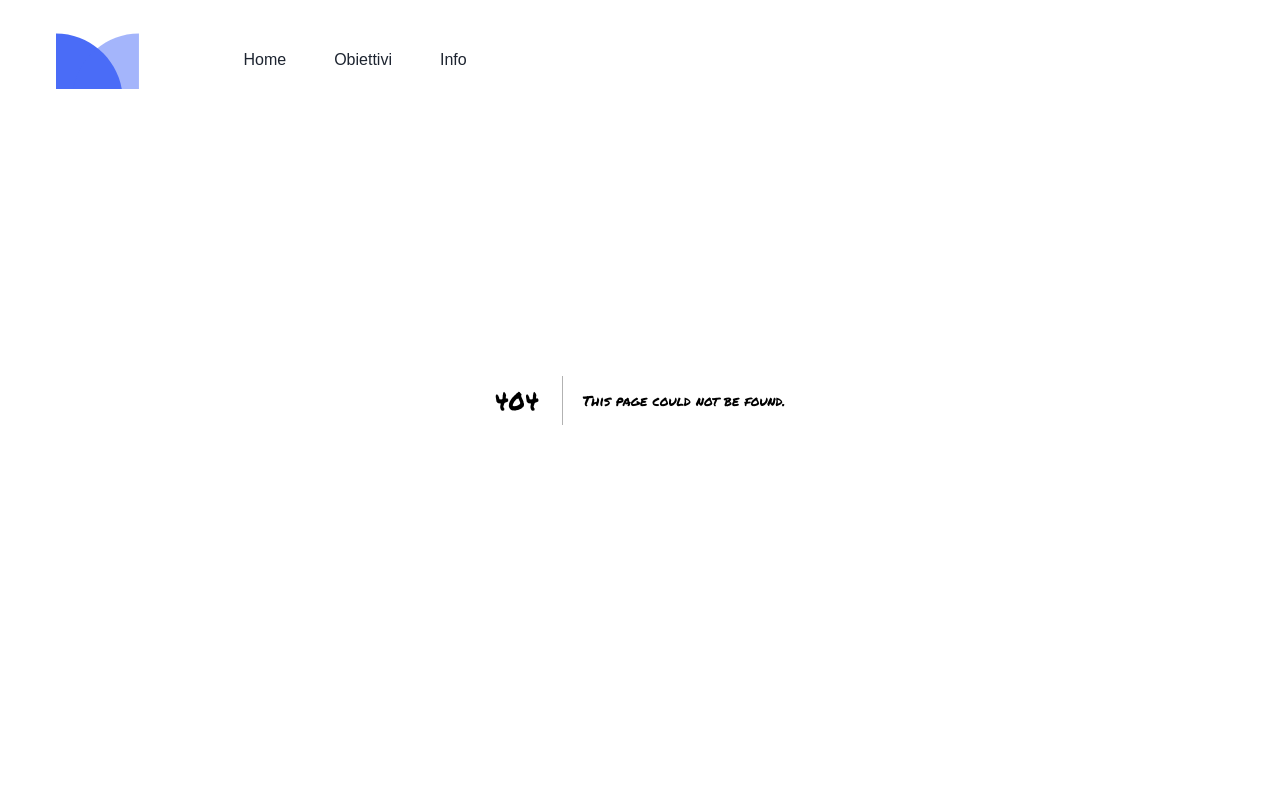
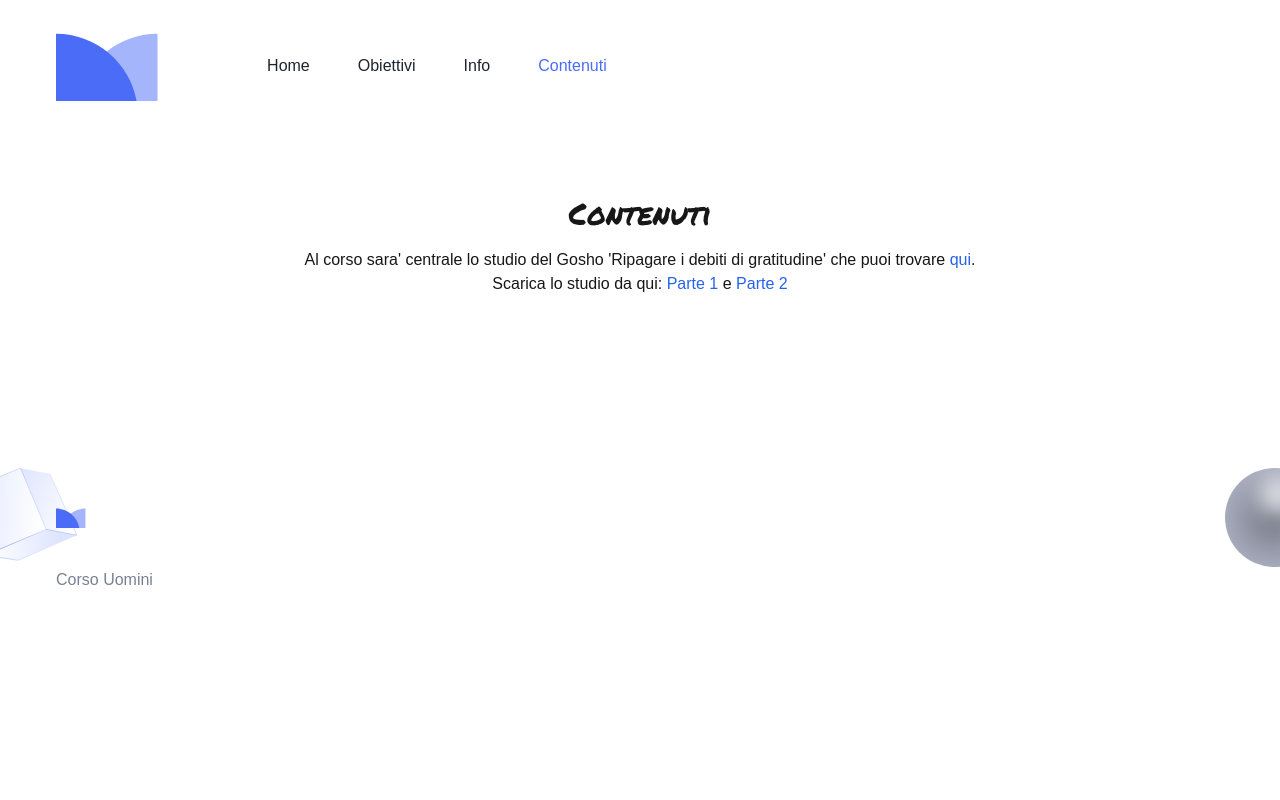
Before and after one commit to upalatucci/corso-uomini, a Next.js app: page /contenuti in a window 1280 px wide. Before the commit this address had no page. Shown: the top 800 px of the page. Built offline with nearby package versions, Linux system fonts and the light colour scheme.

Commit message:
menu on the bottom

```diff
--- /dev/null
+++ b/app/contenuti/page.tsx
@@ -0,0 +1,43 @@
+import React, { FC } from "react";
+
+const Contenuti: FC = () => {
+  return (
+    <div className="px-10 relative z-10 overflow-hidden bg-white pb-8 pt-[120px] md:pb-[80px] md:pt-[100px] xl:pb-[100px] xl:pt-[180px] 2xl:pb-[120px] 2xl:pt-[210px]">
+      <div className="my-4">
+        <div className="flex justify-center flex-col text-center">
+          <h2 className="text-3xl mb-4">Contenuti</h2>
+          <p>
+            Al corso sara&apos; centrale lo studio del Gosho &apos;Ripagare i
+            debiti di gratitudine&apos; che puoi trovare{" "}
+            <a
+              href="https://biblioteca.sgi-italia.org/rsnd/ripagare-i-debiti-di-gratitudine"
+              className="text-blue-600 hover:underline"
+              target="_blank"
+            >
+              qui
+            </a>
+            . <br />
+            Scarica lo studio da qui:{" "}
+            <a
+              href="/ripagare_i_debiti_di_gratitudine-1.pdf"
+              className="text-blue-600 hover:underline"
+              download
+            >
+              Parte 1
+            </a>{" "}
+            e{" "}
+            <a
+              href="/ripagare_i_debiti_di_gratitudine-2.pdf"
+              className="text-blue-600 hover:underline"
+              download
+            >
+              Parte 2
+            </a>
+          </p>
+        </div>
+      </div>
+    </div>
+  );
+};
+
+export default Contenuti;
--- a/app/obiettivi/page.tsx
+++ b/app/obiettivi/page.tsx
@@ -3,7 +3,7 @@ import React, { FC } from "react";
 
 const Goals: FC = () => {
   return (
-    <div className=" relative z-10 overflow-hidden bg-white pb-8 pt-[120px] md:pb-[80px] md:pt-[100px] xl:pb-[100px] xl:pt-[180px] 2xl:pb-[120px] 2xl:pt-[210px]">
+    <div className="px-10 relative z-10 overflow-hidden bg-white pb-8 pt-[120px] md:pb-[80px] md:pt-[100px] xl:pb-[100px] xl:pt-[180px] 2xl:pb-[120px] 2xl:pt-[210px]">
       <GoalsForm />
     </div>
   );
--- a/components/CountDown/CountDown.tsx
+++ b/components/CountDown/CountDown.tsx
@@ -6,13 +6,12 @@ const HOURS_IN_MS = 60 * MINUTES_IN_MS;
 const DAYS_IN_MS = 24 * HOURS_IN_MS;
 const WEEKS_IN_MS = DAYS_IN_MS * 7;
 
-const courseDate = new Date(2025, 3, 7, 14, 0);
-
 const CountDown: FC = () => {
   // eslint-disable-next-line @typescript-eslint/no-unused-vars
   const [_, setTic] = useState(0);
   const now = new Date();
 
+  const courseDate = new Date(2025, 3, 7, 14, 0);
   const deltaTime = courseDate.getTime() - now.getTime();
 
   const deltaWeeks = Math.trunc(deltaTime / WEEKS_IN_MS);
--- a/components/Header/index.tsx
+++ b/components/Header/index.tsx
@@ -2,134 +2,56 @@
 import Image from "next/image";
 import Link from "next/link";
 import { usePathname } from "next/navigation";
-import { useEffect, useState } from "react";
 import menuData from "./menuData";
 
 const Header = () => {
-  // Navbar toggle
-  const [navbarOpen, setNavbarOpen] = useState(false);
-  const navbarToggleHandler = () => {
-    setNavbarOpen(!navbarOpen);
-  };
-
-  // Sticky Navbar
-  const [sticky, setSticky] = useState(false);
-  const handleStickyNavbar = () => {
-    if (window.scrollY >= 80) {
-      setSticky(true);
-    } else {
-      setSticky(false);
-    }
-  };
-  useEffect(() => {
-    window.addEventListener("scroll", handleStickyNavbar);
-  });
-
-  // submenu handler
-  const [openIndex, setOpenIndex] = useState(-1);
-  const handleSubmenu = (index: number) => {
-    if (openIndex === index) {
-      setOpenIndex(-1);
-    } else {
-      setOpenIndex(index);
-    }
-  };
-
   const usePathName = usePathname();
 
   return (
     <>
       <header
-        className={`header left-0 top-0 z-40 flex w-full items-center ${
-          sticky
-            ? "fixed z-[9999] bg-white !bg-opacity-80 shadow-sticky backdrop-blur-sm transition"
-            : "absolute bg-transparent"
-        }`}
+        className={
+          "header left-0 top-0 z-40 flex w-full items-center absolute bg-transparent"
+        }
       >
         <div className="container">
           <div className="relative -mx-4 flex items-center justify-between">
-            <div className="w-40 max-w-full px-4 xl:mr-12">
-              <Link
-                href="/"
-                className={`header-logo block w-full ${
-                  sticky ? "py-5 lg:py-2" : "py-8"
-                } `}
-              >
+            <div className="px-4 xl:mr-12">
+              <Link href="/" className={"header-logo w-full flex py-8"}>
                 <Image
                   src="/images/logo/logo-2.svg"
                   alt="logo"
                   width={100}
                   height={30}
-                  className="w-full"
+                  className="w-40"
                 />
+
+                <h2 className="block md:hidden">Corso Uomini</h2>
               </Link>
             </div>
             <div className="flex w-full items-center justify-between px-4">
               <div>
-                <button
-                  onClick={navbarToggleHandler}
-                  id="navbarToggler"
-                  aria-label="Mobile Menu"
-                  className="absolute right-4 top-1/2 block translate-y-[-50%] rounded-lg px-3 py-[6px] ring-primary focus:ring-2 lg:hidden"
+                <nav
+                  className={
+                    "navbar w-full right-0 z-[100] rounded border-[.5px] border-body-color/50 bg-white px-6 py-4 duration-300  md:visible md:static md:w-auto md:border-none md:!bg-transparent md:p-0 md:opacity-100 visibility top-md-full fixed md:block left-0 bottom-0 md:left-auto md:bottom-auto h-30 md:h-auto"
+                  }
                 >
-                  <span
-                    className={`relative my-1.5 block h-0.5 w-[30px] bg-black transition-all duration-300  ${
-                      navbarOpen ? " top-[7px] rotate-45" : " "
-                    }`}
-                  />
-                  <span
-                    className={`relative my-1.5 block h-0.5 w-[30px] bg-black transition-all duration-300  ${
-                      navbarOpen ? "opacity-0 " : " "
-                    }`}
-                  />
-                  <span
-                    className={`relative my-1.5 block h-0.5 w-[30px] bg-black transition-all duration-300  ${
-                      navbarOpen ? " top-[-8px] -rotate-45" : " "
-                    }`}
-                  />
-                </button>
-                <nav
-                  id="navbarCollapse"
-                  className={`navbar absolute right-0 z-30 w-[250px] rounded border-[.5px] border-body-color/50 bg-white px-6 py-4 duration-300  lg:visible lg:static lg:w-auto lg:border-none lg:!bg-transparent lg:p-0 lg:opacity-100 ${
-                    navbarOpen
-                      ? "visibility top-full opacity-100"
-                      : "invisible top-[120%] opacity-0"
-                  }`}
-                >
-                  <ul className="block lg:flex lg:space-x-12">
-                    {menuData.map((menuItem, index) => (
+                  <ul className="flex w-full justify-evenly md:justify-start md:space-x-12">
+                    {menuData.map((menuItem) => (
                       <li key={menuItem.id} className="group relative">
-                        {menuItem.path ? (
                         <Link
                           href={menuItem.path}
-                            className={`flex py-2 text-base lg:mr-0 lg:inline-flex lg:px-0 lg:py-6 ${
+                          className={`flex flex-col py-2 text-base md:mr-0 md:inline-flex md:px-0 md:py-6 ${
                             usePathName === menuItem.path
                               ? "text-primary "
                               : "text-dark hover:text-primary "
                           }`}
                         >
+                          <div className="flex h-6 mx-auto w-6 justify-center md:hidden">
+                            {menuItem.icon}
+                          </div>
                           {menuItem.title}
                         </Link>
-                        ) : (
-                          <>
-                            <p
-                              onClick={() => handleSubmenu(index)}
-                              className="flex cursor-pointer items-center justify-between py-2 text-base text-dark group-hover:text-primary lg:mr-0 lg:inline-flex lg:px-0 lg:py-6"
-                            >
-                              {menuItem.title}
-                              <span className="pl-3">
-                                <svg width="25" height="24" viewBox="0 0 25 24">
-                                  <path
-                                    fillRule="evenodd"
-                                    clipRule="evenodd"
-                                    d="M6.29289 8.8427C6.68342 8.45217 7.31658 8.45217 7.70711 8.8427L12 13.1356L16.2929 8.8427C16.6834 8.45217 17.3166 8.45217 17.7071 8.8427C18.0976 9.23322 18.0976 9.86639 17.7071 10.2569L12 15.964L6.29289 10.2569C5.90237 9.86639 5.90237 9.23322 6.29289 8.8427Z"
-                                    fill="currentColor"
-                                  />
-                                </svg>
-                              </span>
-                            </p>
-                          </>
-                        )}
                       </li>
                     ))}
                   </ul>
--- a/components/Header/menuData.tsx
+++ b/components/Header/menuData.tsx
@@ -1,4 +1,5 @@
 import { Menu } from "@/types/menu";
+import { HomeIcon } from "@heroicons/react/24/outline";
 
 const menuData: Menu[] = [
   {
@@ -6,18 +7,64 @@ const menuData: Menu[] = [
     title: "Home",
     path: "/",
     newTab: false,
+    icon: <HomeIcon />,
   },
   {
     id: 2,
     title: "Obiettivi",
     path: "/obiettivi",
     newTab: false,
+    icon: (
+      <svg
+        xmlns="http://www.w3.org/2000/svg"
+        width="1.5em"
+        height="1.5em"
+        viewBox="0 0 24 24"
+      >
+        <path
+          fill="currentColor"
+          d="M14.4 6H20v10h-7l-.4-2H7v7H5V4h9zm-.4 8h2v-2h2v-2h-2V8h-2v2l-1-2V6h-2v2H9V6H7v2h2v2H7v2h2v-2h2v2h2v-2l1 2zm-3-4V8h2v2zm3 0h2v2h-2z"
+        />
+      </svg>
+    ),
   },
   {
     id: 3,
     title: "Info",
     path: "/#maggiori-info",
     newTab: false,
+    icon: (
+      <svg
+        xmlns="http://www.w3.org/2000/svg"
+        width="1.5em"
+        height="1.5em"
+        viewBox="0 0 24 24"
+      >
+        <path
+          fill="currentColor"
+          d="M13 9h-2V7h2m0 10h-2v-6h2m-1-9A10 10 0 0 0 2 12a10 10 0 0 0 10 10a10 10 0 0 0 10-10A10 10 0 0 0 12 2"
+        />
+      </svg>
+    ),
+  },
+  {
+    id: 4,
+    title: "Contenuti",
+    path: "/contenuti",
+    newTab: false,
+    icon: (
+      <svg
+        xmlns="http://www.w3.org/2000/svg"
+        width="1.5em"
+        height="1.5em"
+        viewBox="0 0 24 24"
+      >
+        <path
+          fill="currentColor"
+          d="M12 21.5c-1.35-.85-3.8-1.5-5.5-1.5c-1.65 0-3.35.3-4.75 1.05c-.1.05-.15.05-.25.05c-.25 0-.5-.25-.5-.5V6c.6-.45 1.25-.75 2-1c1.11-.35 2.33-.5 3.5-.5c1.95 0 4.05.4 5.5 1.5c1.45-1.1 3.55-1.5 5.5-1.5c1.17 0 2.39.15 3.5.5c.75.25 1.4.55 2 1v14.6c0 .25-.25.5-.5.5c-.1 0-.15 0-.25-.05c-1.4-.75-3.1-1.05-4.75-1.05c-1.7 0-4.15.65-5.5 1.5m-1-14c-1.36-.6-3.16-1-4.5-1c-1.2 0-2.4.15-3.5.5v11.5c1.1-.35 2.3-.5 3.5-.5c1.34 0 3.14.4 4.5 1zM13 19c1.36-.6 3.16-1 4.5-1c1.2 0 2.4.15 3.5.5V7c-1.1-.35-2.3-.5-3.5-.5c-1.34 0-3.14.4-4.5 1zm1-2.65c.96-.35 2.12-.52 3.5-.52c1.04 0 1.88.08 2.5.24v-1.5a13.9 13.9 0 0 0-6 .19zm0-2.66c.96-.35 2.12-.53 3.5-.53c1.04 0 1.88.08 2.5.24v-1.5c-.87-.16-1.71-.23-2.5-.23c-1.28 0-2.45.15-3.5.45zM14 11c.96-.33 2.12-.5 3.5-.5c.91 0 1.76.09 2.5.28V9.23c-.87-.15-1.71-.23-2.5-.23c-1.32 0-2.5.15-3.5.46z"
+        />
+      </svg>
+    ),
   },
 ];
 export default menuData;
--- a/components/ScrollToTop/index.tsx
+++ b/components/ScrollToTop/index.tsx
@@ -29,7 +29,7 @@ export default function ScrollToTop() {
   }, []);
 
   return (
-    <div className="fixed bottom-8 right-8 z-[99]">
+    <div className="bottom-8 right-8 z-[80] hidden md:fixed">
       {isVisible && (
         <div
           onClick={scrollToTop}
--- a/types/menu.ts
+++ b/types/menu.ts
@@ -1,7 +1,9 @@
+import { JSX, ReactElement, ReactNode } from "react";
+
 export type Menu = {
   id: number;
   title: string;
-  path?: string;
+  path: string;
   newTab: boolean;
-  submenu?: Menu[];
+  icon?: ReactNode | ReactElement | JSX.Element;
 };
```
Lines whose indentation alone changed are shown as unchanged.
